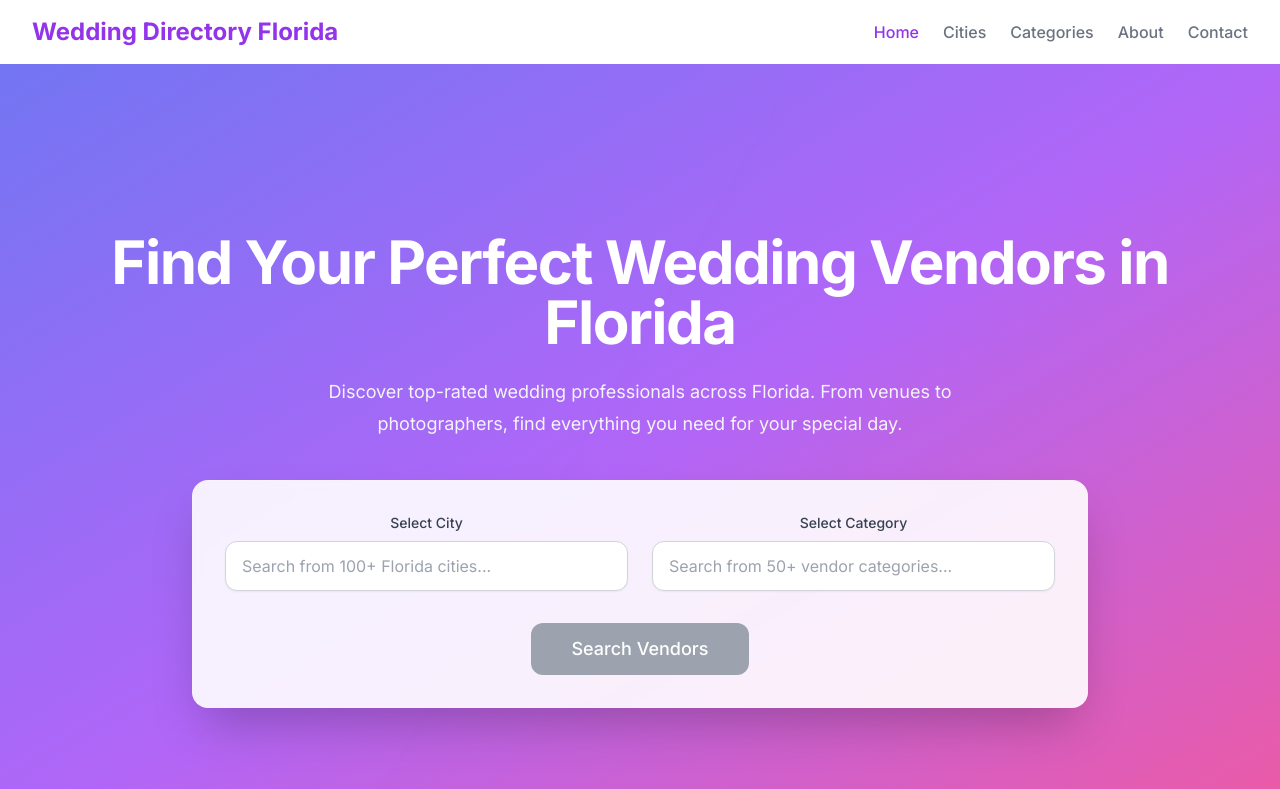
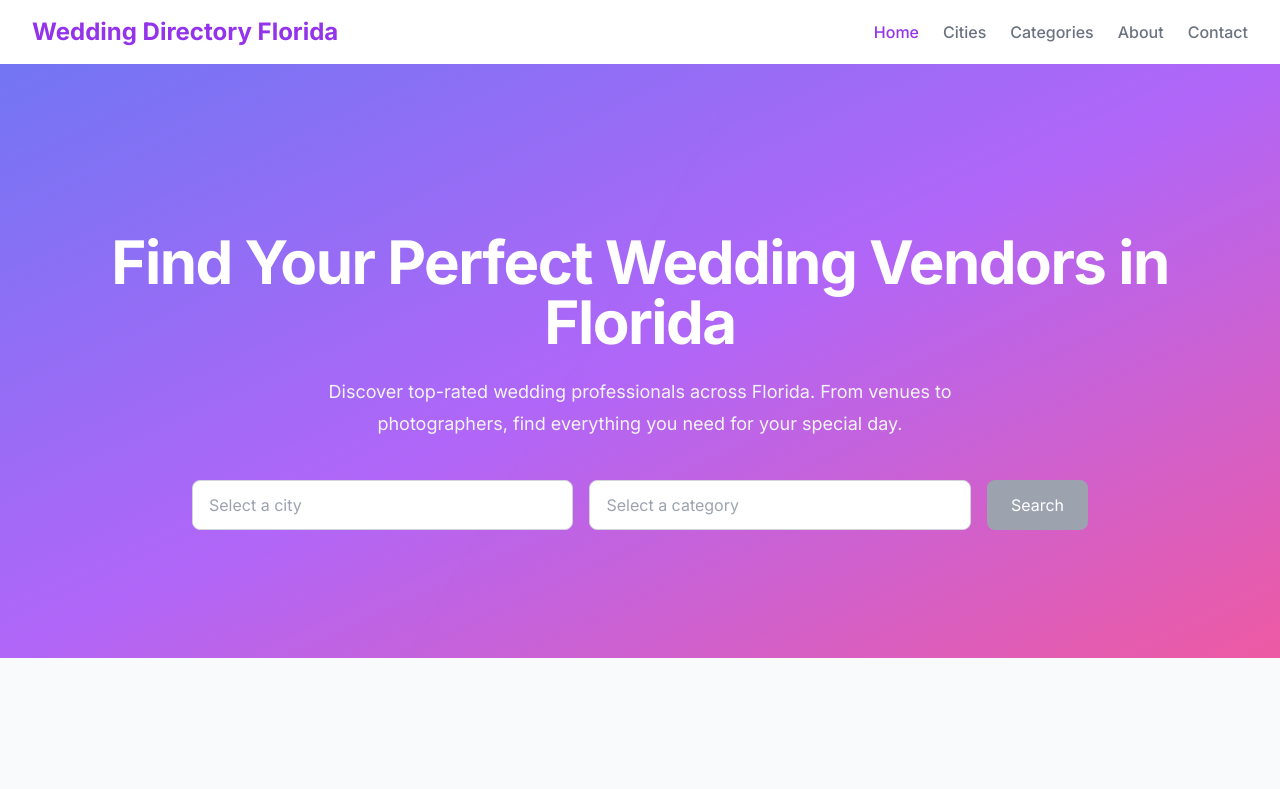
Before and after one commit to natoon16/direct1, a Next.js app: page / in a window 1280 px wide. Shown: the top 789 px of the page. Built offline with nearby package versions, Linux system fonts and the light colour scheme.

Commit message:
Update SearchBar to group major cities and popular categories at the top

```diff
--- a/app/components/SearchBar.tsx
+++ b/app/components/SearchBar.tsx
@@ -7,54 +7,80 @@ import { categories } from '../data/keywords';
 import type { City } from '../data/cities';
 import type { Category } from '../data/keywords';
 
+// Define major cities (top 10 most populous cities in Florida)
+const MAJOR_CITIES = [
+  'Jacksonville',
+  'Miami',
+  'Tampa',
+  'Orlando',
+  'St. Petersburg',
+  'Hialeah',
+  'Tallahassee',
+  'Fort Lauderdale',
+  'Port St. Lucie',
+  'Cape Coral'
+];
+
+// Define popular categories (top 5 most searched categories)
+const POPULAR_CATEGORIES = [
+  'Wedding Venues',
+  'Wedding Photographers',
+  'Wedding Catering',
+  'Wedding DJs',
+  'Wedding Transportation'
+];
+
 export default function SearchBar() {
   const router = useRouter();
   const [selectedCity, setSelectedCity] = useState('');
   const [selectedCategory, setSelectedCategory] = useState('');
   const [citySearch, setCitySearch] = useState('');
   const [categorySearch, setCategorySearch] = useState('');
-  const [isCityOpen, setIsCityOpen] = useState(false);
-  const [isCategoryOpen, setIsCategoryOpen] = useState(false);
+  const [showCityDropdown, setShowCityDropdown] = useState(false);
+  const [showCategoryDropdown, setShowCategoryDropdown] = useState(false);
+  const cityDropdownRef = useRef<HTMLDivElement>(null);
+  const categoryDropdownRef = useRef<HTMLDivElement>(null);
 
-  const cityRef = useRef<HTMLDivElement>(null);
-  const categoryRef = useRef<HTMLDivElement>(null);
-  const cityDropdownRef = useRef<HTMLDivElement>(null);
-  const cityInputRef = useRef<HTMLInputElement>(null);
+  // Filter cities based on search
+  const filteredCities = cities
+    .filter(city => city.name.toLowerCase().includes(citySearch.toLowerCase()))
+    .sort((a, b) => {
+      // Sort major cities first
+      const aIsMajor = MAJOR_CITIES.includes(a.name);
+      const bIsMajor = MAJOR_CITIES.includes(b.name);
+      if (aIsMajor && !bIsMajor) return -1;
+      if (!aIsMajor && bIsMajor) return 1;
+      // Then sort alphabetically
+      return a.name.localeCompare(b.name);
+    });
 
-  // Filter cities and categories based on search input
-  const filteredCities = cities
-    .filter((city: City) =>
-      city.name.toLowerCase().includes(citySearch.toLowerCase())
-    )
-    .sort((a, b) => a.name.localeCompare(b.name)); // Sort cities alphabetically
+  // Filter categories based on search
+  const filteredCategories = categories
+    .filter(category => category.title.toLowerCase().includes(categorySearch.toLowerCase()))
+    .sort((a, b) => {
+      // Sort popular categories first
+      const aIsPopular = POPULAR_CATEGORIES.includes(a.title);
+      const bIsPopular = POPULAR_CATEGORIES.includes(b.title);
+      if (aIsPopular && !bIsPopular) return -1;
+      if (!aIsPopular && bIsPopular) return 1;
+      // Then sort alphabetically
+      return a.title.localeCompare(b.title);
+    });
 
-  const filteredCategories = categories
-    .filter((category: Category) =>
-      category.title.toLowerCase().includes(categorySearch.toLowerCase())
-    )
-    .sort((a, b) => a.title.localeCompare(b.title)); // Sort categories alphabetically
-
-  // Handle click outside to close dropdowns
+  // Handle clicks outside dropdowns
   useEffect(() => {
-    const handleClickOutside = (event: MouseEvent) => {
-      if (cityRef.current && !cityRef.current.contains(event.target as Node)) {
-        setIsCityOpen(false);
+    function handleClickOutside(event: MouseEvent) {
+      if (cityDropdownRef.current && !cityDropdownRef.current.contains(event.target as Node)) {
+        setShowCityDropdown(false);
       }
-      if (categoryRef.current && !categoryRef.current.contains(event.target as Node)) {
-        setIsCategoryOpen(false);
+      if (categoryDropdownRef.current && !categoryDropdownRef.current.contains(event.target as Node)) {
+        setShowCategoryDropdown(false);
       }
-    };
+    }
 
     document.addEventListener('mousedown', handleClickOutside);
     return () => document.removeEventListener('mousedown', handleClickOutside);
   }, []);
-
-  // Focus city input when dropdown opens
-  useEffect(() => {
-    if (isCityOpen && cityInputRef.current) {
-      cityInputRef.current.focus();
-    }
-  }, [isCityOpen]);
 
   const handleSearch = () => {
     if (selectedCity && selectedCategory) {
@@ -66,108 +92,84 @@ export default function SearchBar() {
 
   return (
     <div className="w-full max-w-4xl mx-auto">
-      <div className="bg-white/90 backdrop-blur-sm rounded-2xl shadow-2xl p-8 border border-white/20">
-        <div className="grid grid-cols-1 md:grid-cols-2 gap-6">
-          {/* City Selection */}
-          <div ref={cityRef} className="relative">
-            <label className="block text-sm font-medium text-gray-700 mb-2">
-              Select City
-            </label>
+      <div className="flex flex-col md:flex-row gap-4">
+        <div className="flex-1 relative" ref={cityDropdownRef}>
           <input
-              ref={cityInputRef}
             type="text"
+            placeholder="Select a city"
             value={selectedCity}
             onChange={(e) => {
               setSelectedCity(e.target.value);
               setCitySearch(e.target.value);
-                setIsCityOpen(true);
+              setShowCityDropdown(true);
             }}
-              onFocus={() => setIsCityOpen(true)}
-              placeholder="Search from 100+ Florida cities..."
-              className="w-full px-4 py-3 border border-gray-300 rounded-xl focus:ring-2 focus:ring-indigo-500 focus:border-indigo-500 shadow-sm"
+            onFocus={() => setShowCityDropdown(true)}
+            className="w-full px-4 py-3 rounded-lg border border-gray-300 focus:ring-2 focus:ring-indigo-500 focus:border-indigo-500"
           />
-            {isCityOpen && (
-              <div
-                ref={cityDropdownRef}
-                className="absolute z-10 w-full mt-2 bg-white border border-gray-200 rounded-xl shadow-xl max-h-[400px] overflow-y-auto custom-scrollbar"
-              >
-                {filteredCities.length > 0 ? (
-                  filteredCities.map((city: City) => (
+          {showCityDropdown && (
+            <div className="absolute z-10 w-full mt-1 bg-white border border-gray-300 rounded-lg shadow-lg max-h-60 overflow-y-auto">
+              <div className="p-2">
+                {filteredCities.map((city) => (
                   <div
                     key={city.name}
-                      className="px-4 py-3 hover:bg-indigo-50 cursor-pointer flex items-center justify-between border-b border-gray-100 last:border-b-0"
+                    className={`px-4 py-2 cursor-pointer hover:bg-gray-100 rounded-md ${
+                      MAJOR_CITIES.includes(city.name) ? 'font-semibold text-indigo-600' : ''
+                    }`}
                     onClick={() => {
                       setSelectedCity(city.name);
-                        setCitySearch('');
-                        setIsCityOpen(false);
+                      setShowCityDropdown(false);
                     }}
                   >
-                      <span className="font-medium">{city.name}</span>
-                      <span className="text-sm text-gray-500">{city.county} County</span>
+                    {city.name}
                   </div>
-                  ))
-                ) : (
-                  <div className="px-4 py-3 text-gray-500">No cities found</div>
-                )}
+                ))}
+              </div>
             </div>
           )}
         </div>
 
-          {/* Category Selection */}
-          <div ref={categoryRef} className="relative">
-            <label className="block text-sm font-medium text-gray-700 mb-2">
-              Select Category
-            </label>
+        <div className="flex-1 relative" ref={categoryDropdownRef}>
           <input
             type="text"
+            placeholder="Select a category"
             value={selectedCategory}
             onChange={(e) => {
               setSelectedCategory(e.target.value);
               setCategorySearch(e.target.value);
-                setIsCategoryOpen(true);
+              setShowCategoryDropdown(true);
             }}
-              onFocus={() => setIsCategoryOpen(true)}
-              placeholder="Search from 50+ vendor categories..."
-              className="w-full px-4 py-3 border border-gray-300 rounded-xl focus:ring-2 focus:ring-indigo-500 focus:border-indigo-500 shadow-sm"
+            onFocus={() => setShowCategoryDropdown(true)}
+            className="w-full px-4 py-3 rounded-lg border border-gray-300 focus:ring-2 focus:ring-indigo-500 focus:border-indigo-500"
           />
-            {isCategoryOpen && (
-              <div className="absolute z-10 w-full mt-2 bg-white border border-gray-200 rounded-xl shadow-xl max-h-[400px] overflow-y-auto custom-scrollbar">
-                {filteredCategories.length > 0 ? (
-                  filteredCategories.map((category: Category) => (
+          {showCategoryDropdown && (
+            <div className="absolute z-10 w-full mt-1 bg-white border border-gray-300 rounded-lg shadow-lg max-h-60 overflow-y-auto">
+              <div className="p-2">
+                {filteredCategories.map((category) => (
                   <div
                     key={category.slug}
-                      className="px-4 py-3 hover:bg-indigo-50 cursor-pointer border-b border-gray-100 last:border-b-0"
+                    className={`px-4 py-2 cursor-pointer hover:bg-gray-100 rounded-md ${
+                      POPULAR_CATEGORIES.includes(category.title) ? 'font-semibold text-indigo-600' : ''
+                    }`}
                     onClick={() => {
-                        setSelectedCategory(category.slug);
-                        setCategorySearch('');
-                        setIsCategoryOpen(false);
+                      setSelectedCategory(category.title);
+                      setShowCategoryDropdown(false);
                     }}
                   >
                     {category.title}
                   </div>
-                  ))
-                ) : (
-                  <div className="px-4 py-3 text-gray-500">No categories found</div>
-                )}
+                ))}
+              </div>
             </div>
           )}
         </div>
-        </div>
 
-        {/* Search Button */}
-        <div className="mt-8 text-center">
         <button
           onClick={handleSearch}
           disabled={!selectedCity || !selectedCategory}
-            className={`px-10 py-3 rounded-xl text-white font-medium text-lg transition-all duration-200 ${
-              selectedCity && selectedCategory
-                ? 'bg-gradient-to-r from-indigo-600 to-purple-600 hover:from-indigo-700 hover:to-purple-700 shadow-lg hover:shadow-xl'
-                : 'bg-gray-400 cursor-not-allowed'
-            }`}
+          className="px-6 py-3 bg-indigo-600 text-white rounded-lg hover:bg-indigo-700 disabled:bg-gray-400 disabled:cursor-not-allowed transition-colors"
         >
-            Search Vendors
+          Search
         </button>
-        </div>
       </div>
     </div>
   );
```
Lines whose indentation alone changed are shown as unchanged.
